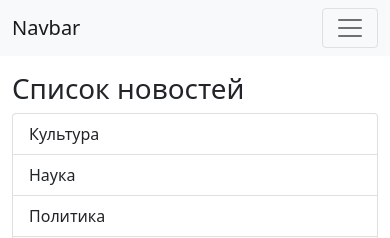
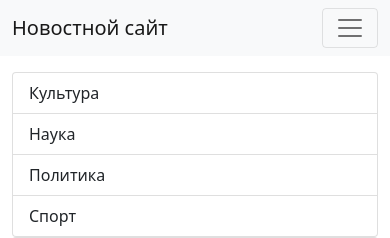
Before and after one commit to OlegModenov/News, a Django app: page / in a window 390 px wide. Shown: the top 238 px of the page. Run offline with Django 3.2, Linux system fonts and the light colour scheme; data comes from the database, SQL or seed files in the repository.

Commit message:
Реализовано наследование шаблонов

```diff
--- a/mysite/settings.py
+++ b/mysite/settings.py
@@ -57,7 +57,7 @@
 TEMPLATES = [
     {
         'BACKEND': 'django.template.backends.django.DjangoTemplates',
-        'DIRS': [],
+        'DIRS': [os.path.join(BASE_DIR, 'templates')],
         'APP_DIRS': True,
         'OPTIONS': {
             'context_processors': [
--- a/news/templates/news/index.html
+++ b/news/templates/news/index.html
@@ -1,38 +1,10 @@
-<!doctype html>
-<html lang="en">
-<head>
-    <!-- Required meta tags -->
-    <meta charset="utf-8">
-    <meta name="viewport" content="width=device-width, initial-scale=1">
+{% extends 'base.html' %}
 
-    <!-- Bootstrap CSS -->
-    <link href="https://cdn.jsdelivr.net/npm/bootstrap@5.0.2/dist/css/bootstrap.min.css" rel="stylesheet"
-          integrity="sha384-EVSTQN3/azprG1Anm3QDgpJLIm9Nao0Yz1ztcQTwFspd3yD65VohhpuuCOmLASjC" crossorigin="anonymous">
+{% block title %}
+    {{ title }} : {{ block.super }}
+{% endblock title %}
 
-    <title>{{ title }}</title>
-</head>
-<body>
-
-<nav class="navbar navbar-expand-lg navbar-light bg-light">
-    <div class="container-fluid">
-        <a class="navbar-brand" href="{% url 'home' %}">Navbar</a>
-        <button class="navbar-toggler" type="button" data-bs-toggle="collapse" data-bs-target="#navbarSupportedContent"
-                aria-controls="navbarSupportedContent" aria-expanded="false" aria-label="Toggle navigation">
-            <span class="navbar-toggler-icon"></span>
-        </button>
-        <div class="collapse navbar-collapse" id="navbarSupportedContent">
-            <ul class="navbar-nav me-auto mb-2 mb-lg-0">
-                <li class="nav-item"><a class="nav-link active" aria-current="page" href="{% url 'home' %}">Главная</a></li>
-                <li class="nav-item"><a class="nav-link active" aria-current="page" href="{% url 'home' %}">Добавить новость</a></li>
-            </ul>
-        </div>
-    </div>
-</nav>
-
-<div class="container mt-3">
-    <h1> {{ title }}</h1>
-    <div class="row">
-
+{% block sidebar %}
     <div class="col-md-3">
         <div class="list-group">
             {% for item in categories %}
@@ -42,7 +14,9 @@
             {% endfor %}
         </div>
     </div>
+{% endblock sidebar %}
 
+{% block content %}
     <div class="col-md-9">
         {% for item in news %}
         <div class="card mb-3">
@@ -75,20 +49,4 @@
         <p>Новостей нет</p>
         {% endfor %}
     </div>
-    </div>
-</div>
-
-<!-- Optional JavaScript; choose one of the two! -->
-
-<!-- Option 1: Bootstrap Bundle with Popper -->
-<script src="https://cdn.jsdelivr.net/npm/bootstrap@5.0.2/dist/js/bootstrap.bundle.min.js"
-        integrity="sha384-MrcW6ZMFYlzcLA8Nl+NtUVF0sA7MsXsP1UyJoMp4YLEuNSfAP+JcXn/tWtIaxVXM"
-        crossorigin="anonymous"></script>
-
-<!-- Option 2: Separate Popper and Bootstrap JS -->
-<!--
-<script src="https://cdn.jsdelivr.net/npm/@popperjs/core@2.9.2/dist/umd/popper.min.js" integrity="sha384-IQsoLXl5PILFhosVNubq5LC7Qb9DXgDA9i+tQ8Zj3iwWAwPtgFTxbJ8NT4GN1R8p" crossorigin="anonymous"></script>
-<script src="https://cdn.jsdelivr.net/npm/bootstrap@5.0.2/dist/js/bootstrap.min.js" integrity="sha384-cVKIPhGWiC2Al4u+LWgxfKTRIcfu0JTxR+EQDz/bgldoEyl4H0zUF0QKbrJ0EcQF" crossorigin="anonymous"></script>
--->
-</body>
-</html>
+{% endblock content %}
--- /dev/null
+++ b/templates/base.html
@@ -0,0 +1,38 @@
+<!doctype html>
+<html lang="en">
+<head>
+    <!-- Required meta tags -->
+    <meta charset="utf-8">
+    <meta name="viewport" content="width=device-width, initial-scale=1">
+
+    <!-- Bootstrap CSS -->
+    <link href="https://cdn.jsdelivr.net/npm/bootstrap@5.0.2/dist/css/bootstrap.min.css" rel="stylesheet"
+          integrity="sha384-EVSTQN3/azprG1Anm3QDgpJLIm9Nao0Yz1ztcQTwFspd3yD65VohhpuuCOmLASjC" crossorigin="anonymous">
+
+    <title>{% block title %} Новости со всего мира {% endblock title %}</title>
+</head>
+<body>
+
+{% include 'inc/_nav.html' %}
+
+<div class="container mt-3">
+    <div class="row">
+      {% block sidebar %} Sidebar {% endblock sidebar %}
+      {% block content %} Content {% endblock content %}
+    </div>
+</div>
+
+<!-- Optional JavaScript; choose one of the two! -->
+
+<!-- Option 1: Bootstrap Bundle with Popper -->
+<script src="https://cdn.jsdelivr.net/npm/bootstrap@5.0.2/dist/js/bootstrap.bundle.min.js"
+        integrity="sha384-MrcW6ZMFYlzcLA8Nl+NtUVF0sA7MsXsP1UyJoMp4YLEuNSfAP+JcXn/tWtIaxVXM"
+        crossorigin="anonymous"></script>
+
+<!-- Option 2: Separate Popper and Bootstrap JS -->
+<!--
+<script src="https://cdn.jsdelivr.net/npm/@popperjs/core@2.9.2/dist/umd/popper.min.js" integrity="sha384-IQsoLXl5PILFhosVNubq5LC7Qb9DXgDA9i+tQ8Zj3iwWAwPtgFTxbJ8NT4GN1R8p" crossorigin="anonymous"></script>
+<script src="https://cdn.jsdelivr.net/npm/bootstrap@5.0.2/dist/js/bootstrap.min.js" integrity="sha384-cVKIPhGWiC2Al4u+LWgxfKTRIcfu0JTxR+EQDz/bgldoEyl4H0zUF0QKbrJ0EcQF" crossorigin="anonymous"></script>
+-->
+</body>
+</html>
--- /dev/null
+++ b/templates/inc/_nav.html
@@ -0,0 +1,15 @@
+<nav class="navbar navbar-expand-lg navbar-light bg-light">
+    <div class="container-fluid">
+        <a class="navbar-brand" href="{% url 'home' %}">Новостной сайт</a>
+        <button class="navbar-toggler" type="button" data-bs-toggle="collapse" data-bs-target="#navbarSupportedContent"
+                aria-controls="navbarSupportedContent" aria-expanded="false" aria-label="Toggle navigation">
+            <span class="navbar-toggler-icon"></span>
+        </button>
+        <div class="collapse navbar-collapse" id="navbarSupportedContent">
+            <ul class="navbar-nav me-auto mb-2 mb-lg-0">
+                <li class="nav-item"><a class="nav-link active" aria-current="page" href="{% url 'home' %}">Главная</a></li>
+                <li class="nav-item"><a class="nav-link active" aria-current="page" href="{% url 'home' %}">Добавить новость</a></li>
+            </ul>
+        </div>
+    </div>
+</nav>
```
Also changed, not shown: news/templates/news/category.html (+10 -51 lines). Lines whose indentation alone changed are shown as unchanged.
